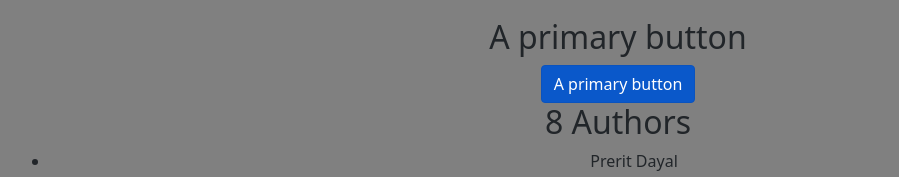
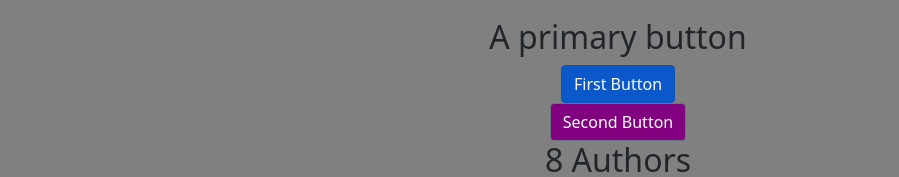
Before and after one commit to prerit714/angular-first-project, an Angular app: page / in a window 1280 px wide. Shown: the part 1331-1508 px from the top of the page, without its empty margins (22-921 px from the left). Built offline with nearby package versions, Linux system fonts and the light colour scheme.

Commit message:
Style binding

```diff
--- a/src/app/courses.component.ts
+++ b/src/app/courses.component.ts
@@ -41,7 +41,9 @@ import { CoursesService } from "./courses.service";
     <h2> A primary button </h2>
     <!-- Adding a bootstrap sytle to a button -->
     <!-- Applying a class based on some condition -->
-    <button class="btn btn-primary" [class.active]="isActive">A primary button</button>
+    <button class="btn btn-primary" [class.active]="isActive">First Button</button>
+      <br>
+    <button class="btn btn-secondary" [style.backgroundColor]="!isActive?'blue':'purple'">Second Button</button>
   `,
 })
 export class CoursesComponent {
```
